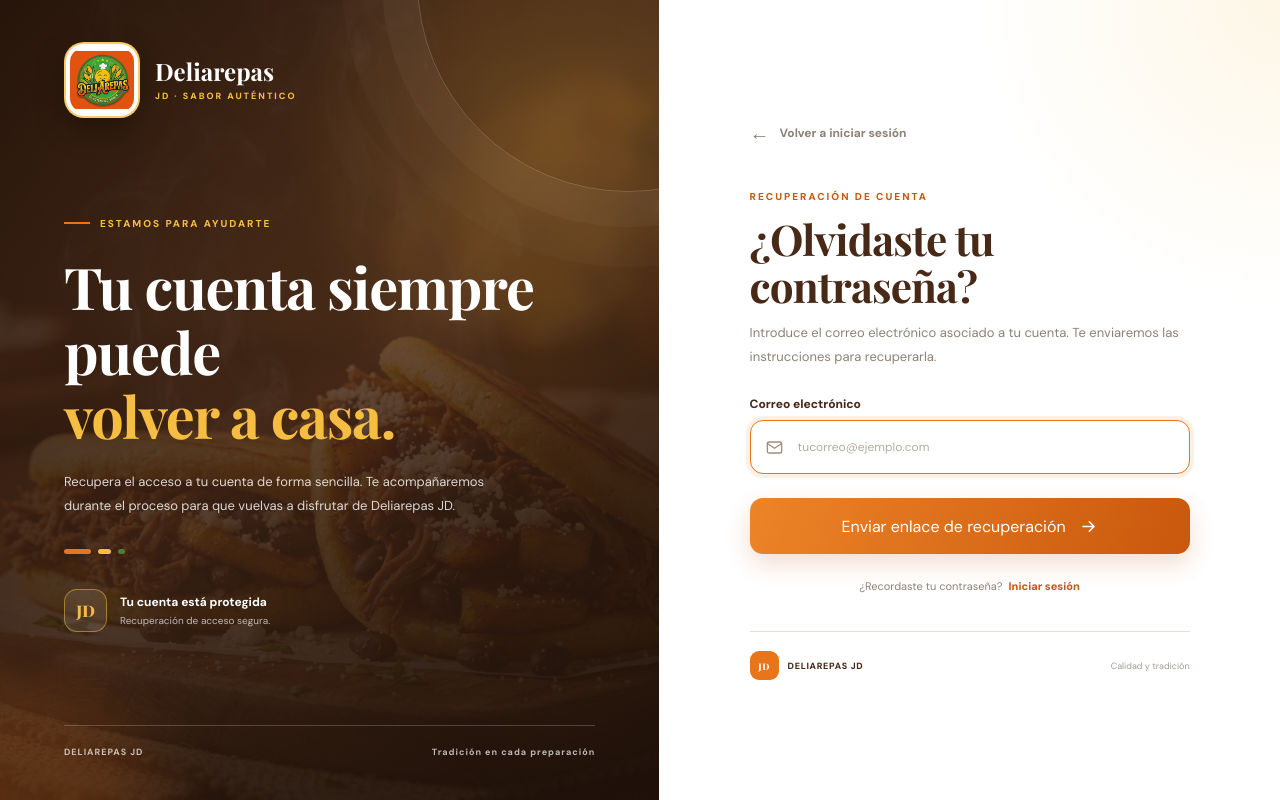
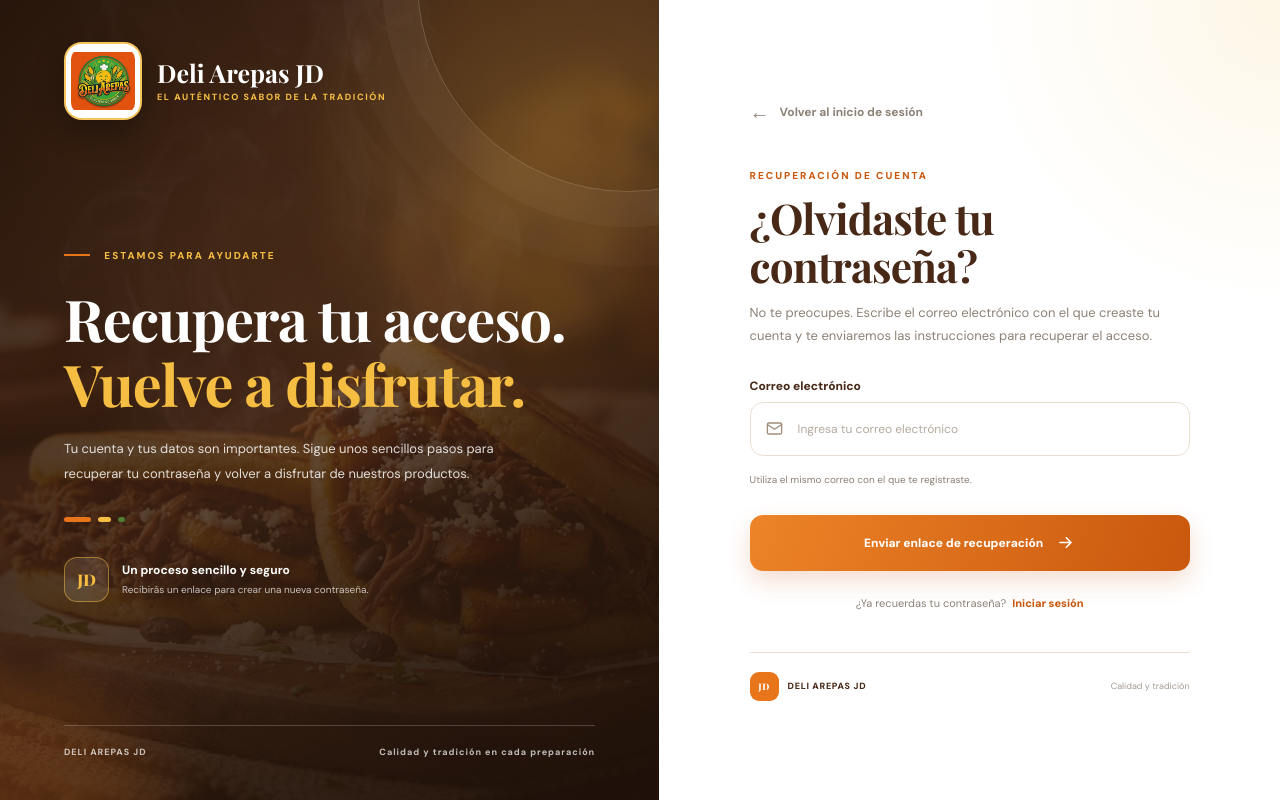
Before and after one commit to LegnaF/DeliArepasJD-Django, a Django app: page /recuperar-contrasena/ in a window 1280 px wide. Run offline with Django 5.2, Linux system fonts and the light colour scheme.

Commit message:
Implementacion de login y password, combios en el css

```diff
--- a/deliapp/static/deliapp/css/login.css
+++ b/deliapp/static/deliapp/css/login.css
@@ -38,40 +38,42 @@ body {
     -webkit-font-smoothing: antialiased;
 }
 
-.authPage button,
-.authPage input {
+button,
+input,
+select,
+textarea {
     font: inherit;
 }
 
-.authPage a {
+a {
     text-decoration: none;
 }
 
-/* =====================================================
-   CONTENEDOR PRINCIPAL
-===================================================== */
+button {
+    -webkit-tap-highlight-color: transparent;
+}
 
 .authPage {
     width: 100%;
     min-height: 100vh;
     display: grid;
-    grid-template-columns: 1.03fr .97fr;
+    grid-template-columns: minmax(0, 1.03fr) minmax(0, .97fr);
     background: var(--jd-white);
 }
 
-/* =====================================================
-   PANEL IZQUIERDO
-===================================================== */
+/* =========================================================
+   PANEL VISUAL
+========================================================= */
 
 .authVisual {
     position: relative;
+    isolation: isolate;
     min-width: 0;
     min-height: 100vh;
     overflow: hidden;
     display: flex;
     flex-direction: column;
     justify-content: space-between;
-    isolation: isolate;
     padding: 42px clamp(30px, 5vw, 75px);
     color: white;
     background: var(--jd-dark);
@@ -84,9 +86,9 @@ body {
     background:
         linear-gradient(
             135deg,
-            rgba(35, 19, 10, .91),
-            rgba(74, 44, 26, .77),
-            rgba(35, 19, 10, .88)
+            rgba(35, 19, 10, .88),
+            rgba(74, 44, 26, .72),
+            rgba(35, 19, 10, .90)
         ),
         url("/static/deliapp/img/inicio.jpg") center / cover no-repeat;
     transform: scale(1.02);
@@ -100,7 +102,7 @@ body {
     background:
         radial-gradient(
             circle at 85% 18%,
-            rgba(245, 189, 66, .2),
+            rgba(245, 189, 66, .20),
             transparent 32%
         ),
         linear-gradient(
@@ -140,45 +142,57 @@ body {
     pointer-events: none;
 }
 
-/* =====================================================
+/* =========================================================
    LOGO
-===================================================== */
+========================================================= */
 
 .visualLogo {
     position: relative;
     z-index: 2;
     width: fit-content;
+    max-width: 100%;
     display: inline-flex;
     align-items: center;
     gap: 15px;
     color: white;
 }
 
+.brandLogoContainer {
+    position: relative;
+    width: 78px;
+    height: 78px;
+    flex: 0 0 78px;
+    display: flex;
+    align-items: center;
+    justify-content: center;
+    overflow: hidden;
+    border: 2px solid rgba(245, 189, 66, .85);
+    border-radius: 18px;
+    background: #fff;
+    box-shadow: 0 12px 30px rgba(0, 0, 0, .28);
+}
+
 .brandLogo {
-    width: 76px;
-    height: 76px;
+    width: 100%;
+    height: 100%;
     display: block;
-    padding: 4px;
+    padding: 5px;
     object-fit: contain;
-    border: 2px solid rgba(245, 189, 66, .8);
-    border-radius: 20px;
-    background: white;
-    box-shadow: 0 12px 30px rgba(0, 0, 0, .28);
+    border-radius: 15px;
+    background: #fff;
     transition: transform .3s ease;
 }
 
 .visualLogo:hover .brandLogo {
-    transform: rotate(-3deg) scale(1.04);
+    transform: scale(1.05);
 }
 
 .logoFallback {
     display: none;
-    width: 76px;
-    height: 76px;
+    width: 100%;
+    height: 100%;
     align-items: center;
     justify-content: center;
-    border: 2px solid var(--jd-yellow);
-    border-radius: 20px;
     background: var(--jd-orange);
     color: white;
     font-family: "Playfair Display", serif;
@@ -201,8 +215,9 @@ body {
 }
 
 .brandName strong {
+    color: white;
     font-family: "Playfair Display", serif;
-    font-size: 24px;
+    font-size: 25px;
     line-height: 1.1;
 }
 
@@ -210,12 +225,33 @@ body {
     color: var(--jd-yellow);
     font-size: 9px;
     font-weight: 800;
-    letter-spacing: 2px;
+    letter-spacing: 1.6px;
 }
 
-/* =====================================================
-   CONTENIDO DEL PANEL VISUAL
-===================================================== */
+/* Compatibilidad con el logo de plantillas anteriores */
+
+.visualLogo > .brandLogo:not(.brandLogoContainer .brandLogo) {
+    width: 76px;
+    height: 76px;
+    flex: 0 0 76px;
+    padding: 4px;
+    object-fit: contain;
+    border: 2px solid rgba(245, 189, 66, .8);
+    border-radius: 18px;
+    background: white;
+}
+
+.visualLogo > .logoFallback {
+    width: 76px;
+    height: 76px;
+    flex: 0 0 76px;
+    border: 2px solid var(--jd-yellow);
+    border-radius: 18px;
+}
+
+/* =========================================================
+   CONTENIDO VISUAL
+========================================================= */
 
 .visualContent {
     position: relative;
@@ -265,9 +301,9 @@ body {
 }
 
 .visualContent p {
-    max-width: 430px;
+    max-width: 440px;
     margin: 22px 0 0;
-    color: rgba(255, 255, 255, .82);
+    color: rgba(255, 255, 255, .84);
     font-size: 13px;
     line-height: 1.9;
 }
@@ -305,11 +339,11 @@ body {
 }
 
 .featureIcon {
-    width: 43px;
-    height: 43px;
+    width: 45px;
+    height: 45px;
+    flex: 0 0 45px;
     display: grid;
     place-items: center;
-    flex-shrink: 0;
     border: 1px solid rgba(245, 189, 66, .5);
     border-radius: 13px;
     background: rgba(255, 255, 255, .09);
@@ -330,8 +364,9 @@ body {
 }
 
 .visualFeature small {
-    color: rgba(255, 255, 255, .68);
+    color: rgba(255, 255, 255, .72);
     font-size: 10px;
+    line-height: 1.5;
 }
 
 .visualFooter {
@@ -343,15 +378,15 @@ body {
     gap: 12px;
     padding-top: 20px;
     border-top: 1px solid rgba(255, 255, 255, .2);
-    color: rgba(255, 255, 255, .7);
+    color: rgba(255, 255, 255, .72);
     font-size: 9px;
     font-weight: 700;
     letter-spacing: 1px;
 }
 
-/* =====================================================
-   PANEL DERECHO
-===================================================== */
+/* =========================================================
+   PANEL DEL FORMULARIO
+========================================================= */
 
 .authFormSection {
     min-width: 0;
@@ -366,7 +401,7 @@ body {
             rgba(245, 189, 66, .13),
             transparent 30%
         ),
-        white;
+        #fff;
 }
 
 .authFormContainer {
@@ -548,7 +590,8 @@ body {
     background: #fff;
 }
 
-.formGroup input::placeholder {
+.formGroup input::placeholder,
+.formGroup textarea::placeholder {
     color: #b5aa9e;
 }
 
@@ -771,28 +827,49 @@ body {
     font-weight: 800;
 }
 
-/* =====================================================
+/* =========================================================
+   PANTALLAS DE RECUPERACIÓN
+========================================================= */
+
+.authRecovery .formHeading {
+    margin-bottom: 30px;
+}
+
+.authRecovery .formHeading h2 {
+    max-width: 420px;
+}
+
+.authRecovery .authForm {
+    gap: 22px;
+}
+
+.authRecovery .formBottom {
+    margin-top: 42px;
+}
+
+/* =========================================================
    ANIMACIONES
-===================================================== */
+========================================================= */
 
 @keyframes jdAppear {
     from {
         opacity: 0;
         transform: translateY(15px);
     }
+
     to {
         opacity: 1;
         transform: translateY(0);
     }
 }
 
-/* =====================================================
+/* =========================================================
    TABLET
-===================================================== */
+========================================================= */
 
 @media (max-width: 1050px) {
     .authPage {
-        grid-template-columns: .9fr 1.1fr;
+        grid-template-columns: minmax(0, .9fr) minmax(0, 1.1fr);
     }
 
     .authVisual {
--- a/deliapp/templates/deliapp/recuperar_password.html
+++ b/deliapp/templates/deliapp/recuperar_password.html
@@ -5,9 +5,9 @@
 <head>
     <meta charset="UTF-8">
     <meta name="viewport" content="width=device-width, initial-scale=1.0">
-    <meta name="theme-color" content="#482817">
+    <meta name="theme-color" content="#713D27">
 
-    <title>Recuperar contraseña | Deliarepas JD</title>
+    <title>Recuperar contraseña | Deli Arepas JD</title>
 
     <link rel="preconnect" href="https://fonts.googleapis.com">
     <link rel="preconnect" href="https://fonts.gstatic.com" crossorigin>
@@ -15,102 +15,155 @@
 
     <link rel="stylesheet" href="{% static 'deliapp/css/login.css' %}">
 </head>
+
 <body>
 
-<main class="authPage">
+<main class="authPage authRecovery">
 
+    <!-- PANEL VISUAL -->
     <section class="authVisual">
+
         <div class="visualBackground"></div>
         <div class="visualOverlay"></div>
 
         <a href="{% url 'inicio' %}" class="visualLogo">
-            <img src="{% static 'deliapp/img/logo.jpeg' %}"
-                 alt="Logo Deliarepas JD"
-                 class="brandLogo">
-            <span class="logoFallback">JD</span>
+
+            <span class="brandLogoContainer">
+                <img
+                    src="{% static 'deliapp/img/logo.jpeg' %}"
+                    alt="Deli Arepas JD"
+                    class="brandLogo"
+                    onerror="this.style.display='none'; this.nextElementSibling.style.display='flex';"
+                >
+
+                <span class="logoFallback" aria-hidden="true">
+                    JD
+                </span>
+            </span>
+
             <span class="brandName">
-                <strong>Deliarepas</strong>
-                <small>JD · SABOR AUTÉNTICO</small>
+                <strong>Deli Arepas JD</strong>
+                <small>EL AUTÉNTICO SABOR DE LA TRADICIÓN</small>
             </span>
+
         </a>
 
         <div class="visualContent">
-            <span class="visualEyebrow">ESTAMOS PARA AYUDARTE</span>
+
+            <span class="visualEyebrow">
+                ESTAMOS PARA AYUDARTE
+            </span>
 
             <h1>
-                Tu cuenta siempre puede
-                <span>volver a casa.</span>
+                Recupera tu acceso.
+                <span>Vuelve a disfrutar.</span>
             </h1>
 
             <p>
-                Recupera el acceso a tu cuenta de forma sencilla.
-                Te acompañaremos durante el proceso para que
-                vuelvas a disfrutar de Deliarepas JD.
+                Tu cuenta y tus datos son importantes.
+                Sigue unos sencillos pasos para recuperar
+                tu contraseña y volver a disfrutar de
+                nuestros productos.
             </p>
 
             <div class="visualDecoration">
-                <span></span><span></span><span></span>
+                <span></span>
+                <span></span>
+                <span></span>
             </div>
 
             <div class="visualFeature">
+
                 <span class="featureIcon">JD</span>
+
                 <div>
-                    <strong>Tu cuenta está protegida</strong>
-                    <small>Recuperación de acceso segura.</small>
+                    <strong>Un proceso sencillo y seguro</strong>
+                    <small>Recibirás un enlace para crear una nueva contraseña.</small>
                 </div>
+
             </div>
+
         </div>
 
         <div class="visualFooter">
-            <span>DELIAREPAS JD</span>
-            <span>Tradición en cada preparación</span>
+            <span>DELI AREPAS JD</span>
+            <span>Calidad y tradición en cada preparación</span>
         </div>
+
     </section>
 
+
+    <!-- FORMULARIO -->
     <section class="authFormSection">
+
         <div class="authFormContainer">
 
             <a href="{% url 'login' %}" class="backLink">
-                <span>←</span> Volver a iniciar sesión
+                <span aria-hidden="true">←</span>
+                Volver al inicio de sesión
             </a>
 
+
             <div class="formHeading">
-                <span class="formEyebrow">RECUPERACIÓN DE CUENTA</span>
+
+                <span class="formEyebrow">
+                    RECUPERACIÓN DE CUENTA
+                </span>
+
                 <h2>¿Olvidaste tu contraseña?</h2>
+
                 <p>
-                    Introduce el correo electrónico asociado a tu cuenta.
-                    Te enviaremos las instrucciones para recuperarla.
+                    No te preocupes. Escribe el correo electrónico
+                    con el que creaste tu cuenta y te enviaremos
+                    las instrucciones para recuperar el acceso.
                 </p>
+
             </div>
 
+
+            <!-- MENSAJES -->
             {% if messages %}
-                <div class="messagesContainer">
+                <div class="messagesContainer" aria-live="polite">
+
                     {% for message in messages %}
                         <div class="message message-{{ message.tags }}" role="alert">
                             {{ message }}
                         </div>
                     {% endfor %}
+
                 </div>
             {% endif %}
 
+
+            <!-- ERRORES GENERALES -->
             {% if form.non_field_errors %}
-                <div class="message message-error">
-                    {{ form.non_field_errors }}
+                <div class="message message-error" role="alert">
+                    {% for error in form.non_field_errors %}
+                        <p>{{ error }}</p>
+                    {% endfor %}
                 </div>
             {% endif %}
 
-            <form method="POST"
-                  action="{% url 'password_reset' %}"
-                  class="authForm">
+
+            <!-- FORMULARIO DE RECUPERACIÓN -->
+            <form
+                method="POST"
+                action="{% url 'password_reset' %}"
+                class="authForm"
+                novalidate
+            >
+
                 {% csrf_token %}
 
                 <div class="formGroup">
+
                     <label for="{{ form.email.id_for_label }}">
                         Correo electrónico
                     </label>
 
                     <div class="inputWrapper">
-                        <span class="inputIcon">
+
+                        <span class="inputIcon" aria-hidden="true">
                             <svg viewBox="0 0 24 24" fill="none">
                                 <rect x="3" y="5" width="18" height="14" rx="2"></rect>
                                 <path d="m3 7 9 6 9-6"></path>
@@ -121,41 +174,71 @@
                             type="email"
                             name="{{ form.email.html_name }}"
                             id="{{ form.email.id_for_label }}"
-                            placeholder="tucorreo@ejemplo.com"
+                            class="form-control"
+                            placeholder="Ingresa tu correo electrónico"
                             autocomplete="email"
                             value="{{ form.email.value|default:'' }}"
                             maxlength="254"
                             required
-                            autofocus>
+                        >
+
                     </div>
 
-                    {{ form.email.errors }}
+                    {% if form.email.errors %}
+                        <div class="fieldErrors">
+                            {% for error in form.email.errors %}
+                                <span>{{ error }}</span>
+                            {% endfor %}
+                        </div>
+                    {% endif %}
+
+                    <small class="fieldHelp">
+                        Utiliza el mismo correo con el que te registraste.
+                    </small>
+
                 </div>
 
+
                 <button type="submit" class="submitButton">
+
                     <span>Enviar enlace de recuperación</span>
-                    <svg viewBox="0 0 24 24" fill="none">
+
+                    <svg viewBox="0 0 24 24" fill="none" aria-hidden="true">
                         <path d="M5 12h14M13 6l6 6-6 6"></path>
                     </svg>
+
                 </button>
+
             </form>
 
+
             <div class="registerPrompt">
-                <span>¿Recordaste tu contraseña?</span>
-                <a href="{% url 'login' %}">Iniciar sesión</a>
+
+                <span>¿Ya recuerdas tu contraseña?</span>
+
+                <a href="{% url 'login' %}">
+                    Iniciar sesión
+                </a>
+
             </div>
 
+
             <div class="formBottom">
+
                 <div class="bottomBrand">
                     <span class="bottomBrandMark">JD</span>
-                    DELIAREPAS JD
+                    <span>DELI AREPAS JD</span>
                 </div>
+
                 <span>Calidad y tradición</span>
+
             </div>
 
         </div>
+
     </section>
 
 </main>
+
 </body>
 </html>
```
Also changed, not shown: other parts of deliapp/static/deliapp/css/login.css (+83 -41 lines), deliapp/js/login.js (+73 -21 lines).
